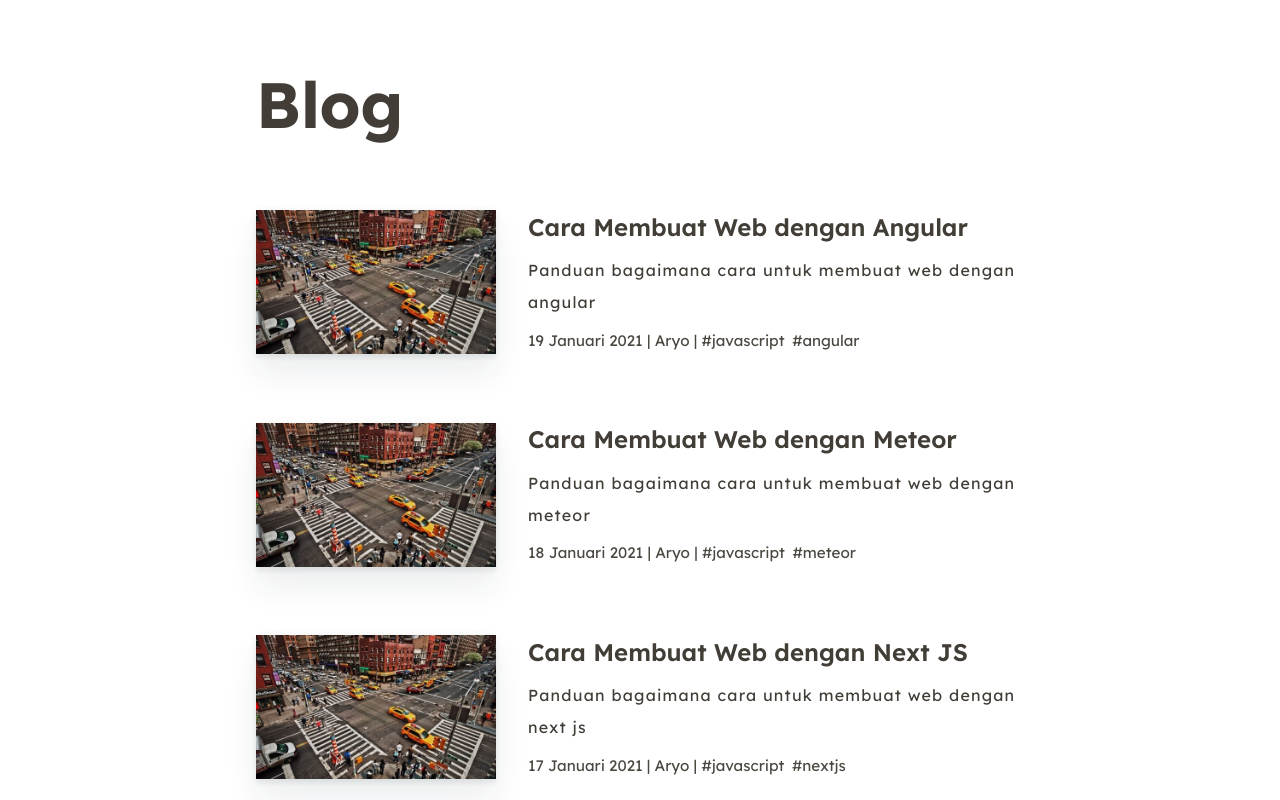
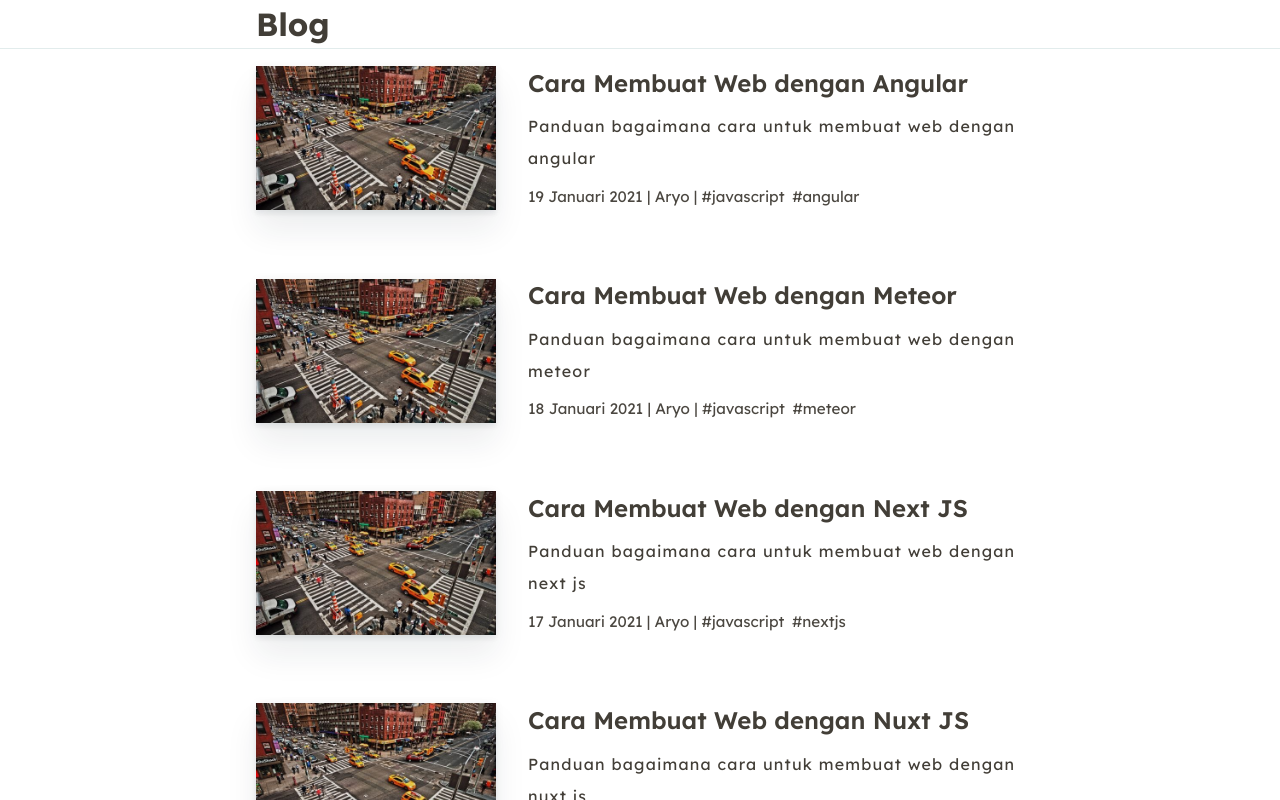
Before and after one commit to tarsisius/nextjs-static-blog, a Next.js app: page / in a window 1280 px wide. Shown: the top 800 px of the page. Built offline with nearby package versions, Linux system fonts and the light colour scheme.

Commit message:
Update Minor

```diff
--- a/components/Box.js
+++ b/components/Box.js
@@ -13,7 +13,11 @@ export default function Box({
 }) {
   return (
     <div className="box">
-      <img className="box_image" src={coverImage} />
+      <Link href={"/" + slug} passHref>
+        <a>
+          <img className="box_image" src={coverImage} />
+        </a>
+      </Link>
       <div className="box_content">
         <Link href={"/" + slug} passHref>
           <a>
--- a/components/Header.js
+++ b/components/Header.js
@@ -4,11 +4,13 @@ import { siteName } from "@/libs/config";
 export default function Header() {
   return (
     <header className="header">
-      <Link href="/" passHref>
-        <div className="header_logo">
-          <span>{siteName}</span>
-        </div>
-      </Link>
+      <div className="header_container">
+        <Link href="/" passHref>
+          <div className="header_logo">
+            <span>{siteName}</span>
+          </div>
+        </Link>
+      </div>
     </header>
   );
 }
--- a/styles/styles.css
+++ b/styles/styles.css
@@ -92,28 +92,29 @@ h4 {
   font-size: 1em;
 }
 
-@keyframes fade-in {
-  0% {
-    transform: translateY(80px);
-    opacity: 0;
-  }
-
-  100% {
-    opacity: 1;
-    transform: none;
-  }
-}
-
 /* Header */
 .header {
+  border-bottom: 1px solid #e2ecec;
+  z-index: 2;
+  background-color: var(--background-box);
+  flex-wrap: nowrap;
+  position: fixed;
+  top: 0;
+  width: 100%;
+  transition: background-color 0.3s, border-color, 0.3s;
+}
+.header_container {
   margin: auto;
   max-width: var(--max-width);
+  display: flex;
+  align-items: center;
+  flex-wrap: wrap;
+  height: 3em;
 }
 .header_logo {
   display: flex;
-  font-size: 4em;
+  font-size: 2em;
   font-weight: 700;
-  margin: 1em 0;
 }
 .header_logo span {
   cursor: pointer;
@@ -128,7 +129,7 @@ h4 {
 }
 .layout {
   max-width: var(--max-width);
-  margin: auto;
+  margin: 4em auto 0 auto;
 }
 .list {
   display: flex;
@@ -187,9 +188,6 @@ h4 {
   display: grid;
   grid-template-columns: auto 1fr;
   grid-gap: 2em;
-  transition: all 0.3s ease;
-  transition: transform 80ms ease-in-out;
-  animation: fade-in 0.4s cubic-bezier(0.75, -0.5, 0, 1.75) 100ms backwards;
   margin-bottom: 4em;
   border-radius: 4px;
 }
```
